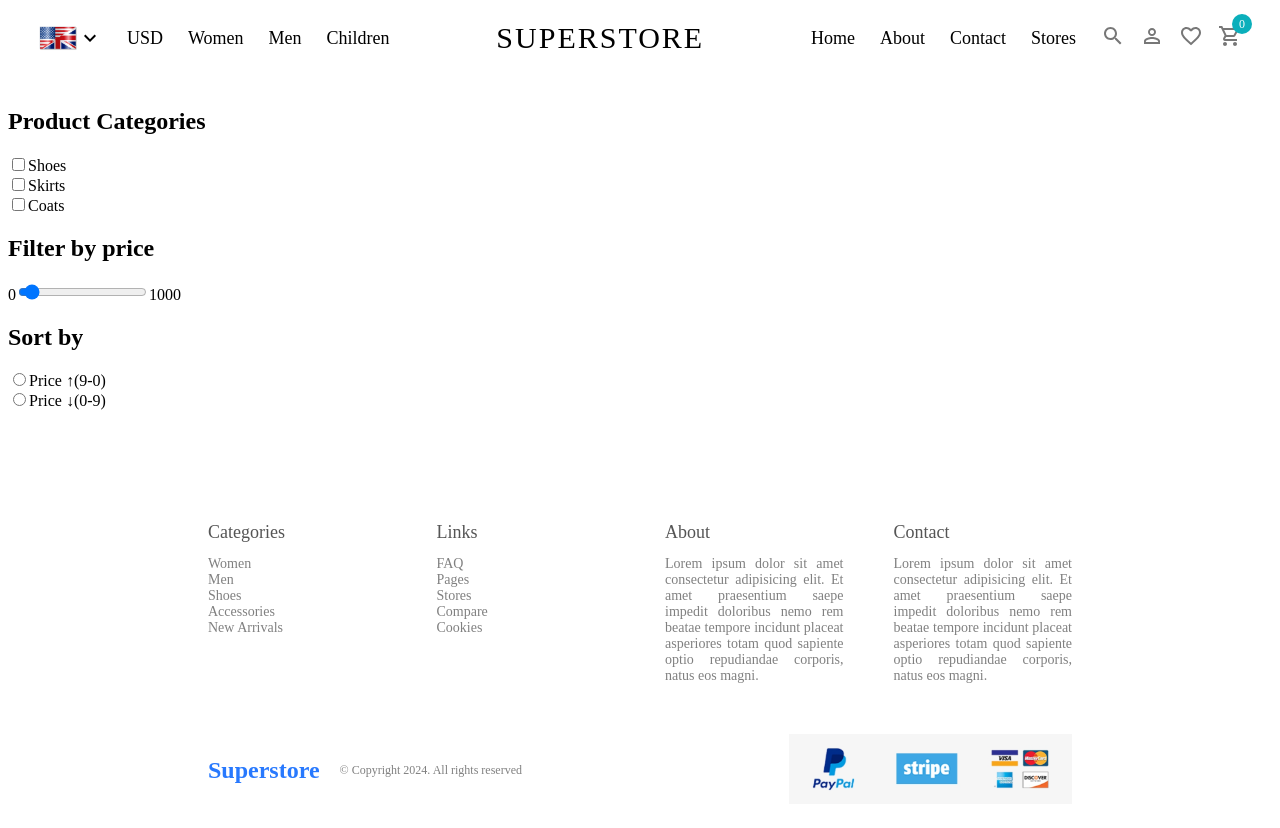
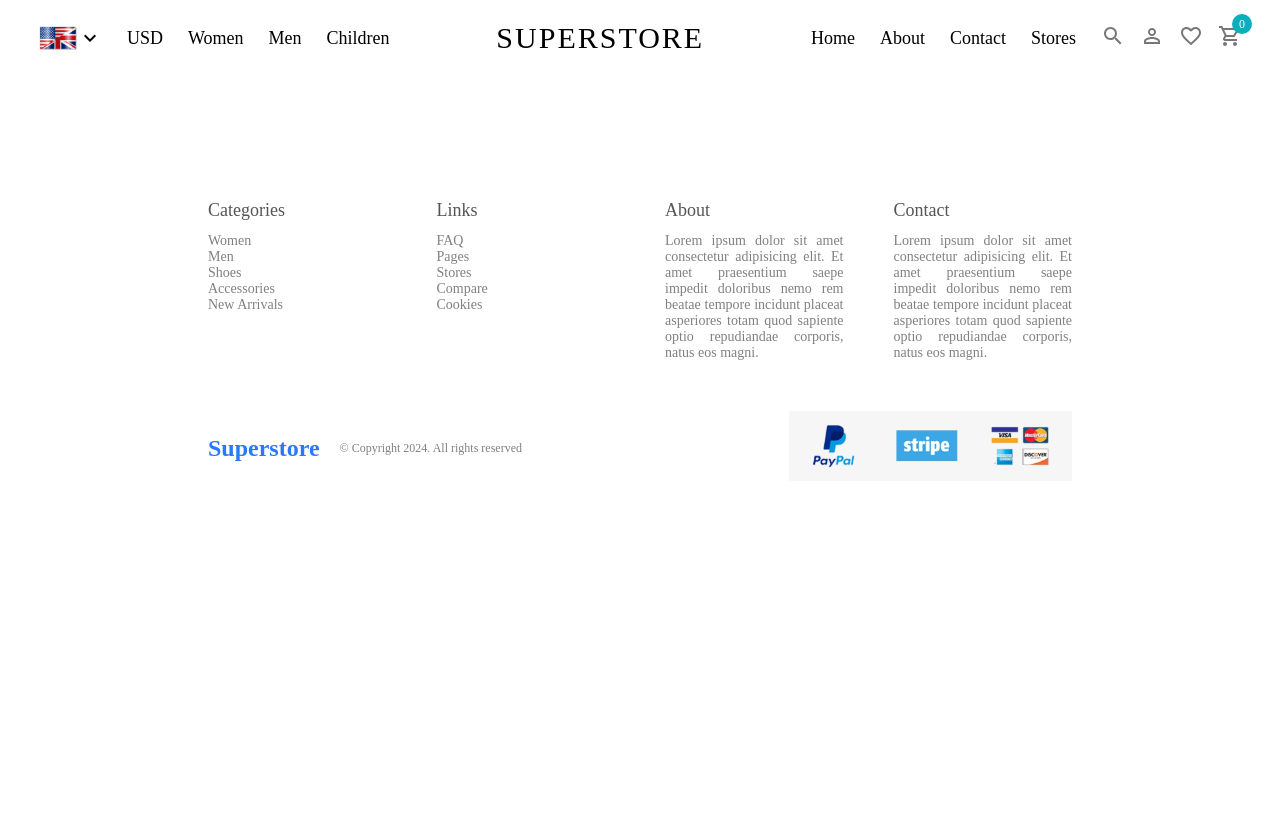
Before and after one commit to superGemHere/Superstore-Ecommerce, a React (Vite) app in the folder client/: page /product/2fabaf20-65cb-48da-9294-65583298cb28 in a window 1280 px wide. After the commit the page ends 800 px from the top, so only its background shows below. Built offline with nearby package versions, Linux system fonts and the light colour scheme.

Commit message:
remove jsx
mistaken place

```diff
--- a/client/src/components/main/Product/Product.jsx
+++ b/client/src/components/main/Product/Product.jsx
@@ -8,45 +8,7 @@ export default function Product(){
 
     return(
         <div className="product">
-            <div className="left">
-                <div className="filter-item">
-                    <h2>Product Categories</h2>
-                    <div className="input-item">
-                        <input type="checkbox" id="1" value={1} />
-                        <label htmlFor="1">Shoes</label>
-                    </div>
-                    <div className="input-item">
-                        <input type="checkbox" id="2" value={2} />
-                        <label htmlFor="2">Skirts</label>
-                    </div>
-                    <div className="input-item">
-                        <input type="checkbox" id="3" value={3} />
-                        <label htmlFor="3">Coats</label>
-                    </div>
-                </div>
-                <div className="filter-item">
-                    <h2>Filter by price</h2>
-                    <div className="input-item">
-                        <span>0</span>
-                        <input type="range" min={0} max={1000} />
-                        <span>1000</span>
-                    </div>
-                </div>
-                <div className="filter-item">
-                    <h2>Sort by</h2>
-                    <div className="input-item">
-                        <input type="radio" id="desc" value="desc" name="price"/>
-                        <label htmlFor="desc">Price {arrowUp}(9-0)</label>
-                    </div>
-                    <div className="input-item">
-                        <input type="radio" id="asc" value="asc" name="price"/>
-                        <label htmlFor="asc">Price {arrowDown}(0-9)</label>
-                    </div>
-                </div>
-            </div>
-            <div className="right">
 
-            </div>
         </div>
     );
 }
```
